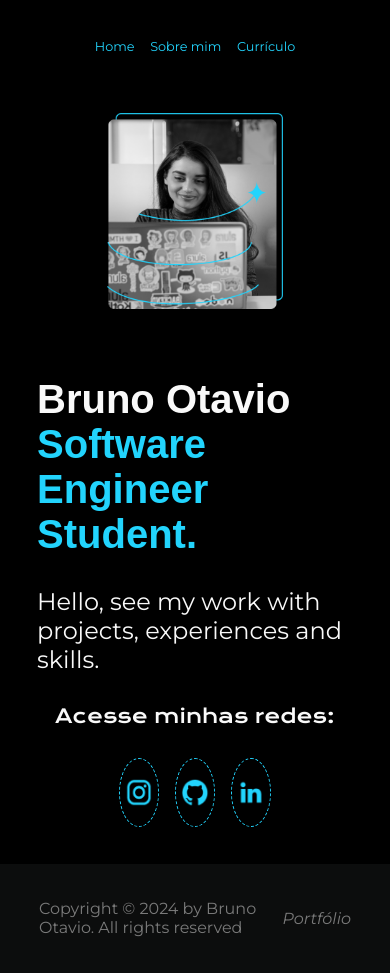
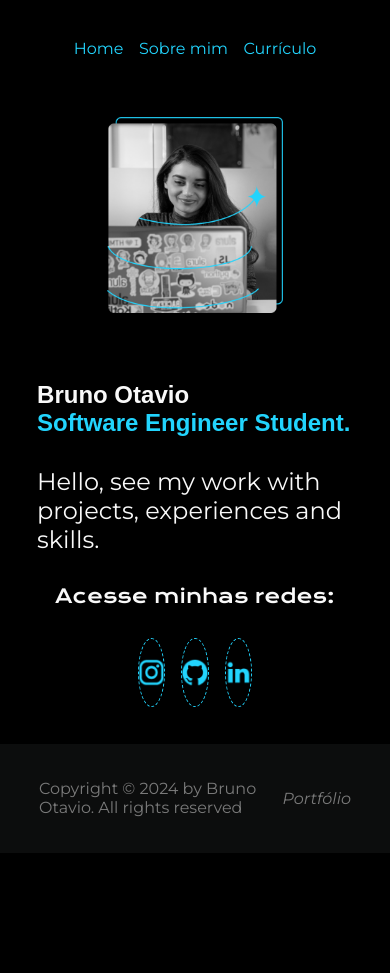
Before and after one commit to Brunootavioliveira/First-HTML.CSS, a plain HTML site: page index.html in a window 390 px wide. After the commit the page ends 853 px from the top, so only its background shows below. Drawn offline with nearby package versions, Linux system fonts and the light colour scheme.

Commit message:
cabecalho

```diff
--- a/styles/curriculo.css
+++ b/styles/curriculo.css
@@ -152,6 +152,11 @@ footer {
         width: auto;
         padding: 15%;
     }
+
+    .apresentacao__titulo {
+        font-size: 2rem;
+    }
+
     .text_exp {
         font-size: 1rem;
     }
--- a/styles/style.css
+++ b/styles/style.css
@@ -166,16 +166,51 @@ footer {
     .cabecalho_menu {
         justify-content: center;
     }
+
     .cabecalho_link {
-        font-size: 0.8rem;
-        gap: 7%;
+        font-size: 1rem;
+        gap: 10%;
     }
+
     .apresentacao {
         flex-direction: column-reverse;
         padding: 5%;
     }
+
+    .apresentacao__titulo {
+        font-size: 1.5rem;
+    }
+
+    .paragrafo {
+        font-size: 1.5rem;
+    }
+
     .apresentacao__conteudo {
         width: auto;
         padding: 5%;
     }
+
+    .apresentacao__links {
+        display: flex;
+        flex-direction: row;
+        gap: 1rem;
+        justify-content: center;
+    }
+
+    .redes_sociais {
+        /*background-color: #22D4FD;*/
+        display: flex;
+        justify-content: center;
+        gap: 0.9rem;
+        width: 8%;
+        text-align: center;
+        border-radius: 50%;
+        border: 1px dashed var(--cor0);
+        font-size: 1.1rem;
+        font-weight: 400;
+        padding: 1.2rem 0;
+        text-decoration: none;
+        color: #f6f6f6;
+        font-family: "Montserrat", sans-serif;
+    }
 }
```
